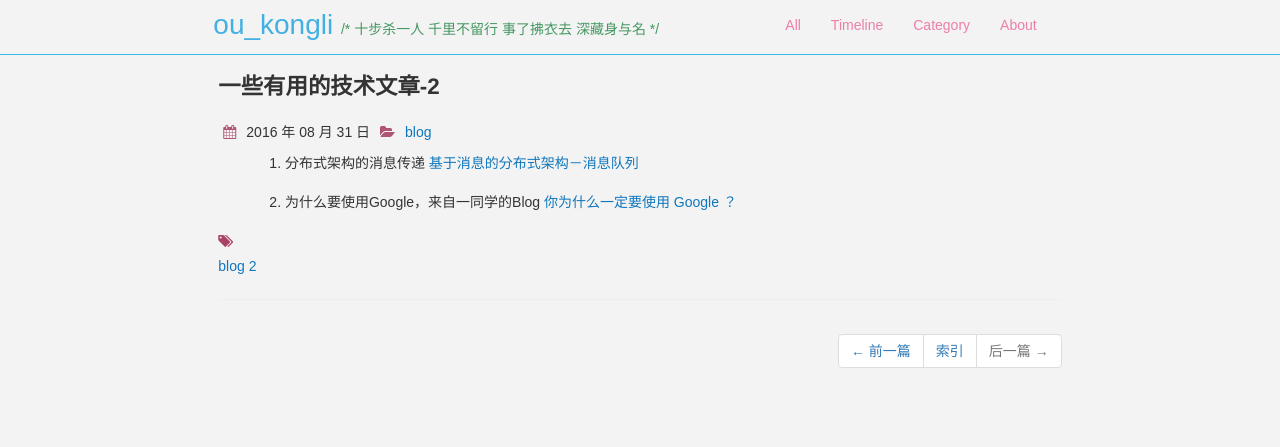
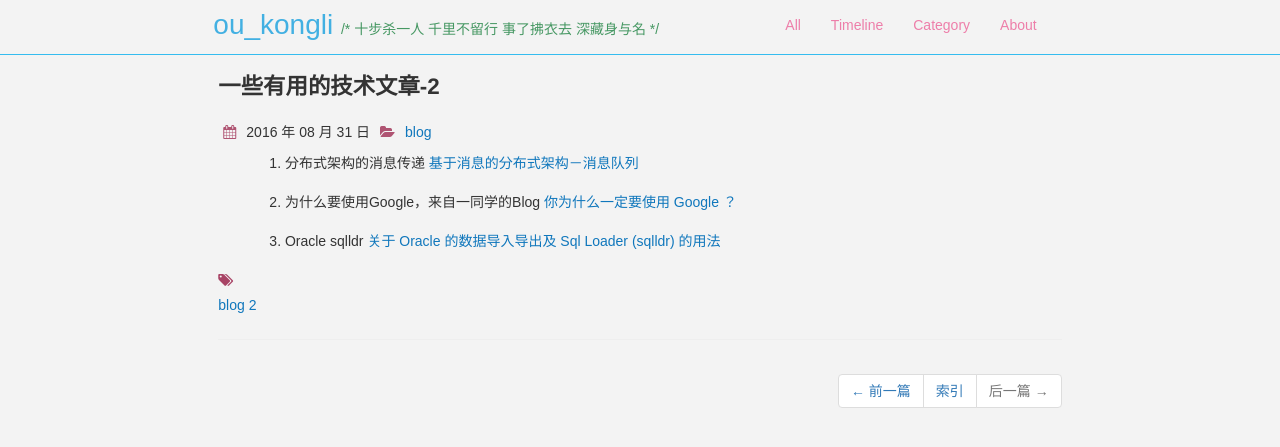
Before and after one commit to ouyangkongli/ouyangkongli.github.io, a Jekyll site: the page built from _posts/2016-08-31-other-blogs－2.md, in a window 1280 px wide and 900 px high. Shown: the top 447 px of the window. Built offline with Jekyll 4.4.1, drawn with Linux system fonts in a browser that asks for light colours; nearby versions of some CDN libraries; comment, search, counter and statistics services are not loaded.

Commit message:
add sqlldr ref

```diff
--- a/_posts/2016-08-31-other-blogs－2.md
+++ b/_posts/2016-08-31-other-blogs－2.md
@@ -11,3 +11,5 @@ categories: blog
 1. 分布式架构的消息传递 [基于消息的分布式架构－消息队列](http://www.infoq.com/cn/articles/message-based-distributed-architecture)
 
 2. 为什么要使用Google，来自一同学的Blog  [你为什么一定要使用 Google ？](http://stormzhang.com/2016/08/12/you-must-use-google/)
+
+3. Oracle sqlldr [关于 Oracle 的数据导入导出及 Sql Loader (sqlldr) 的用法](http://www.cnblogs.com/flish/archive/2010/05/31/1748221.html)
```
